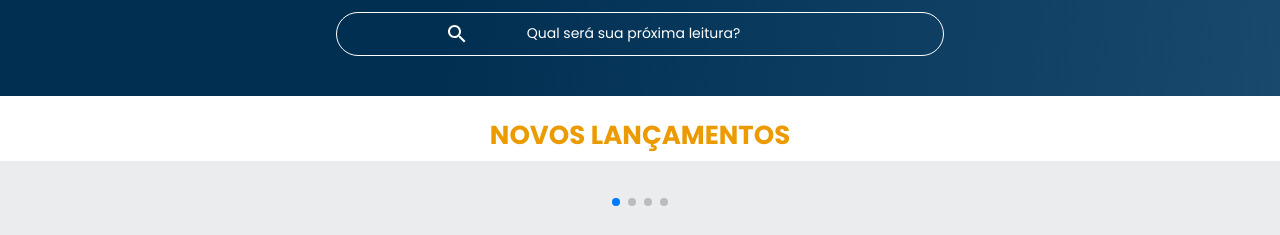
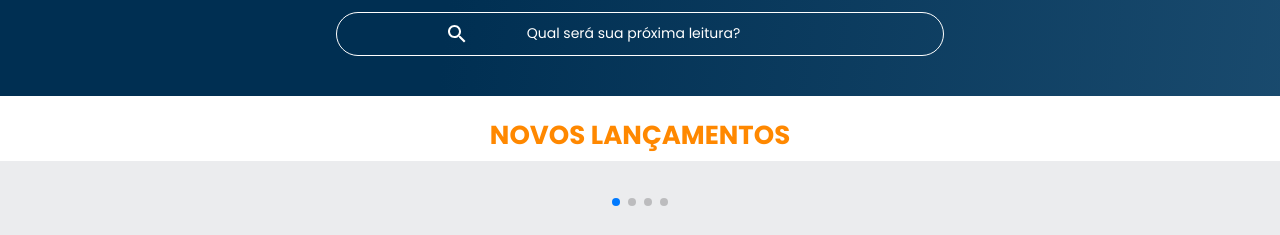
Before and after one commit to Thaina8/alurabook, a plain HTML site: page index.html in a window 1280 px wide. Shown: the part 192-427 px from the top of the page. Drawn offline with nearby package versions, Linux system fonts and the light colour scheme.

Commit message:
rrumando

```diff
--- a/styles.css
+++ b/styles.css
@@ -9,7 +9,7 @@
 :root {
     --cor-de-fundo: #EBECEE;
     --branco: #FFFFFF;
-    --laranja: #EB9B00;
+    --laranja: #ff8800;
     --azul-degrade: linear-gradient(97.54deg, #002f52 35.49%, #326589 165.37%);
     --fonte-principal: "Poppins";
     --azul: #002F52;
```
